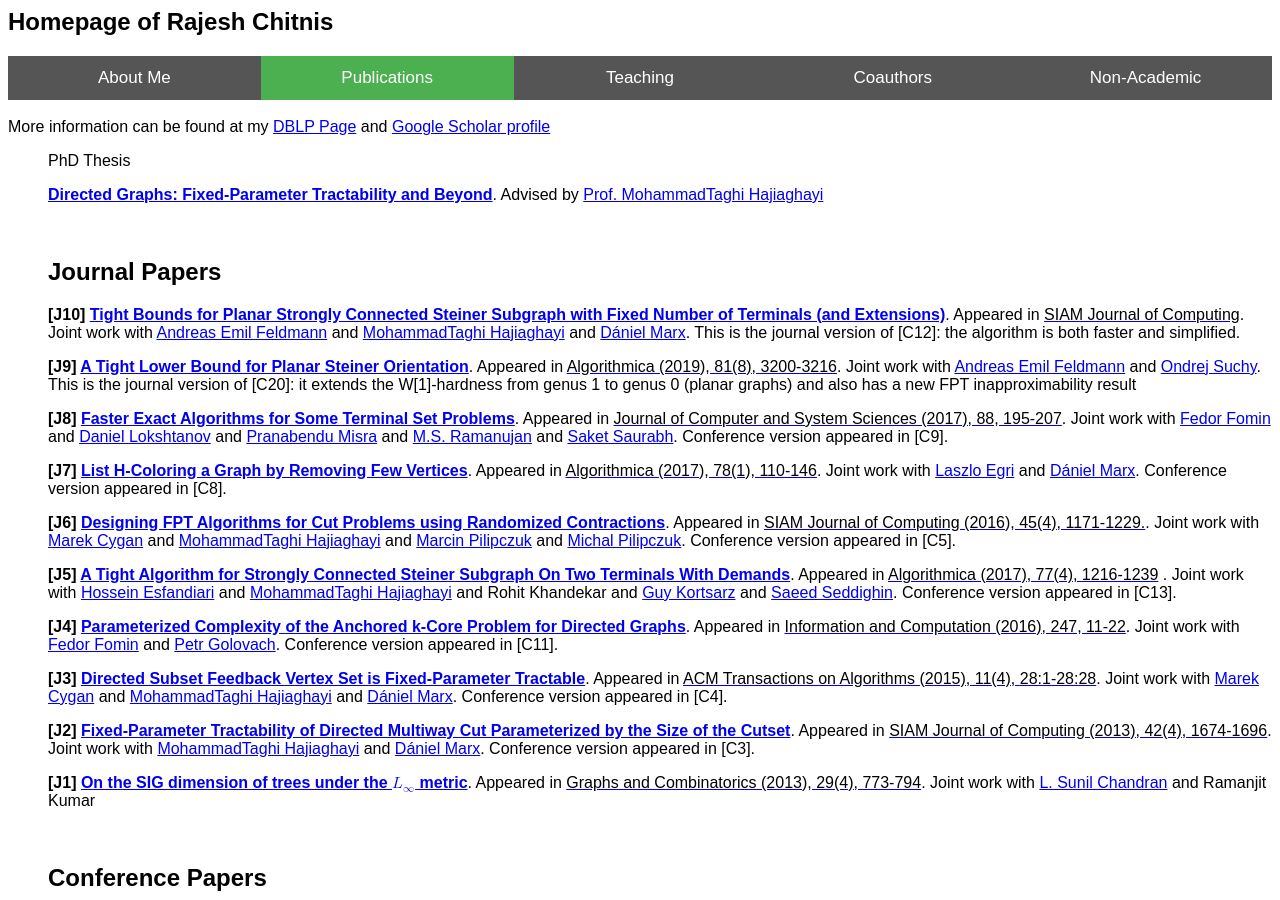
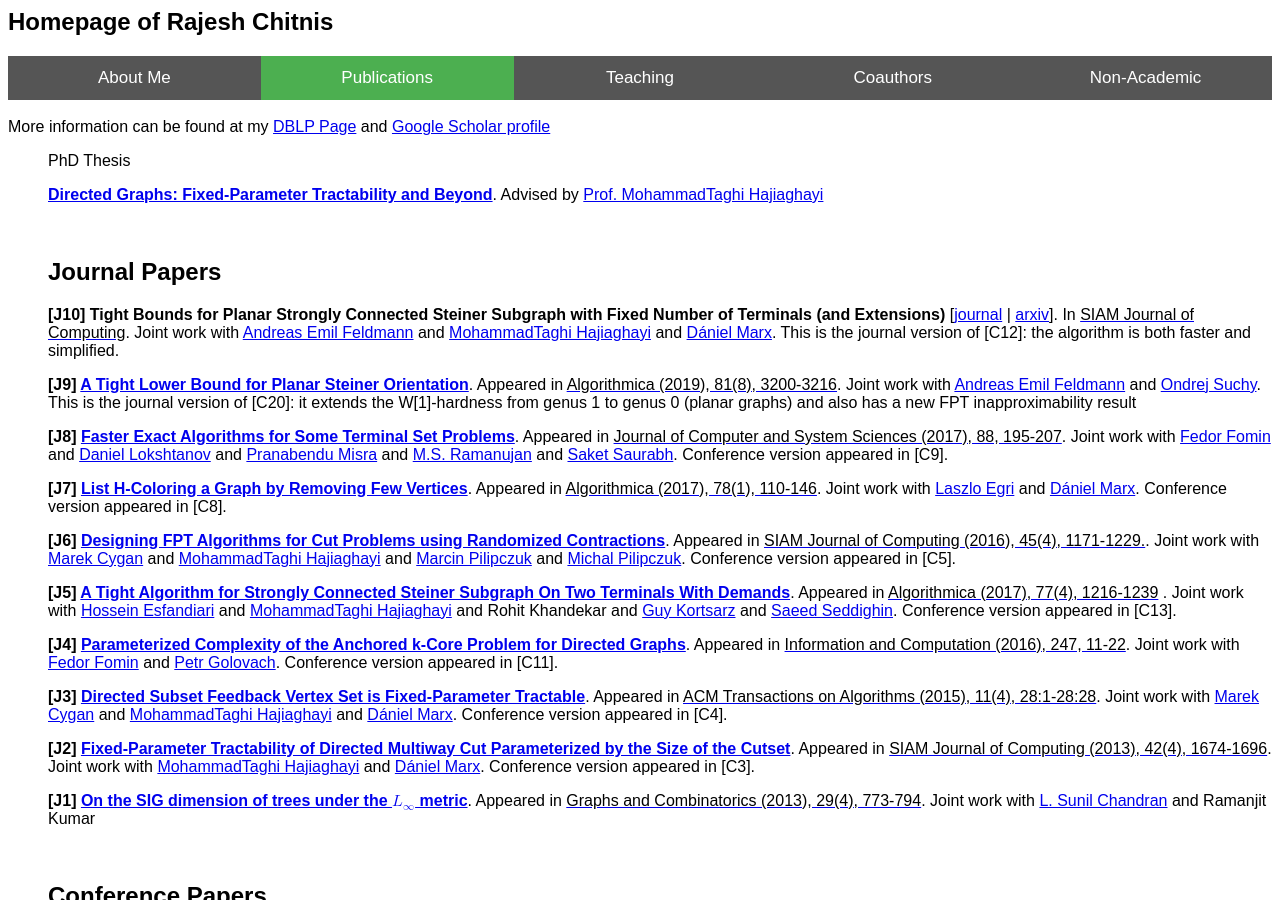
Before and after one commit to rajeshchitnis/rajeshchitnis.github.io, a Jekyll site: the page publications.html, which Jekyll copies as it is, in a window 1280 px wide and 900 px high. Built offline with Jekyll 4.4.1, drawn with Linux system fonts in a browser that asks for light colours.

Commit message:
Update publications.html

```diff
--- a/publications.html
+++ b/publications.html
@@ -105,7 +105,7 @@
 <h2>Journal Papers
 </h2>
 
-<p class="p7"><font color = "black"><b>[J10] <a href="https://arxiv.org/abs/1911.13161"> Tight Bounds for Planar Strongly Connected Steiner Subgraph with Fixed Number of Terminals (and Extensions)</a></b>. Appeared in <a href="https://www.siam.org/publications/journals/siam-journal-on-computing-sicomp"><FONT COLOR=black>SIAM Journal of Computing</a>. Joint work with <a href="https://sites.google.com/site/aefeldmann/home">Andreas Emil Feldmann</a> and <a href="http://www.cs.umd.edu/~hajiagha/">MohammadTaghi Hajiaghayi</a> and <a href="http://www.cs.bme.hu/~dmarx/">D&aacute;niel Marx</a>. This is the journal version of [C12]: the algorithm is both faster and simplified.</p>
+<p class="p7"><font color = "black"><b>[J10] Tight Bounds for Planar Strongly Connected Steiner Subgraph with Fixed Number of Terminals (and Extensions)</b> [<a href="https://epubs.siam.org/doi/abs/10.1137/18M122371X">journal</a> | <a href="https://arxiv.org/abs/1911.13161">arxiv</a>]. In <a href="https://www.siam.org/publications/journals/siam-journal-on-computing-sicomp"><FONT COLOR=black>SIAM Journal of Computing</a>. Joint work with <a href="https://sites.google.com/site/aefeldmann/home">Andreas Emil Feldmann</a> and <a href="http://www.cs.umd.edu/~hajiagha/">MohammadTaghi Hajiaghayi</a> and <a href="http://www.cs.bme.hu/~dmarx/">D&aacute;niel Marx</a>. This is the journal version of [C12]: the algorithm is both faster and simplified.</p>
 <p class="p3"></p>
 
 
```
